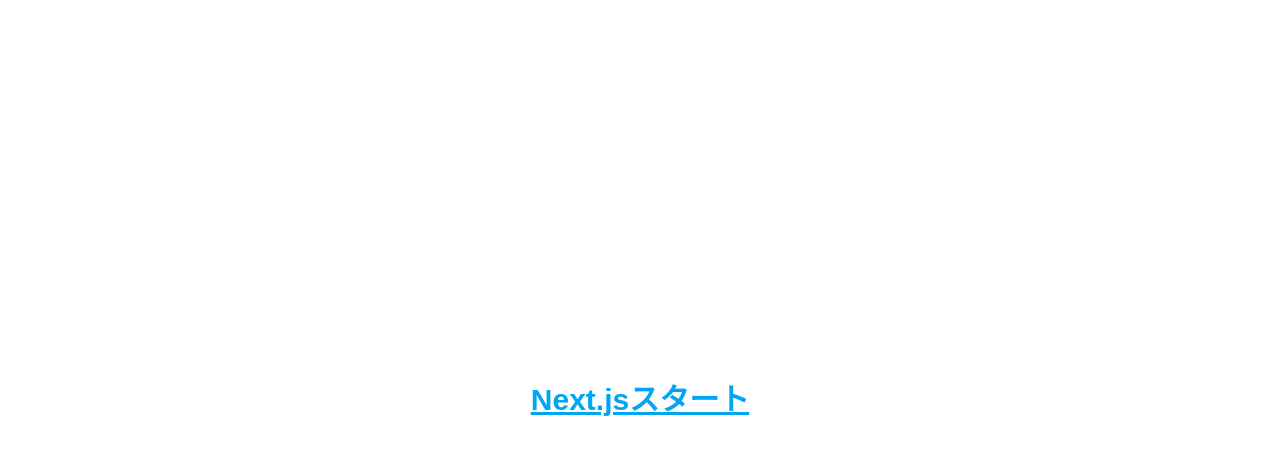
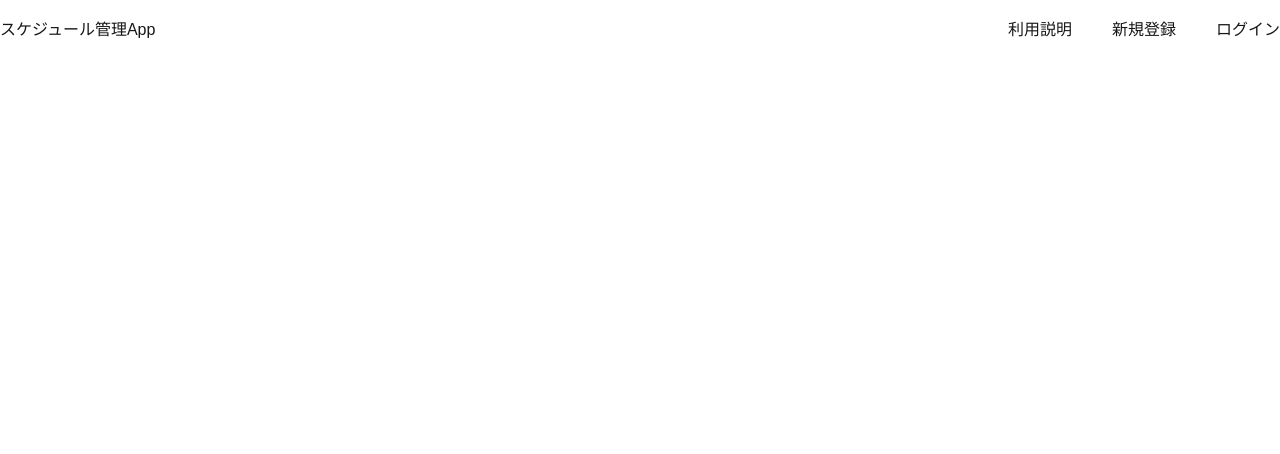
Before and after one commit to Hashimoto-Noriaki/next-schedule-app, a Next.js app: page / in a window 1280 px wide. Shown: the top 454 px of the page. Built offline with nearby package versions, Linux system fonts and the light colour scheme.

Commit message:
トップページ表示

```diff
--- a/src/components/pages/TopPage.tsx
+++ b/src/components/pages/TopPage.tsx
@@ -2,8 +2,19 @@
 
 export default function TopPage(){
     return(
-        <div className="flex flex-col items-center justify-center h-screen">
-            <h1 className="font-bold text-3xl text-sky-500 underline">Next.jsスタート</h1>
+        <div>
+            <header className="leading-[60px]">
+                <div className="container mx-auto flex justify-between">
+                    <h1>スケジュール管理App</h1>
+                    <nav>
+                        <ul className="flex gap-10">
+                            <li>利用説明</li>
+                            <li>新規登録</li>
+                            <li>ログイン</li>
+                        </ul>
+                    </nav>
+                </div>
+            </header>
         </div>
     )
 }
```
